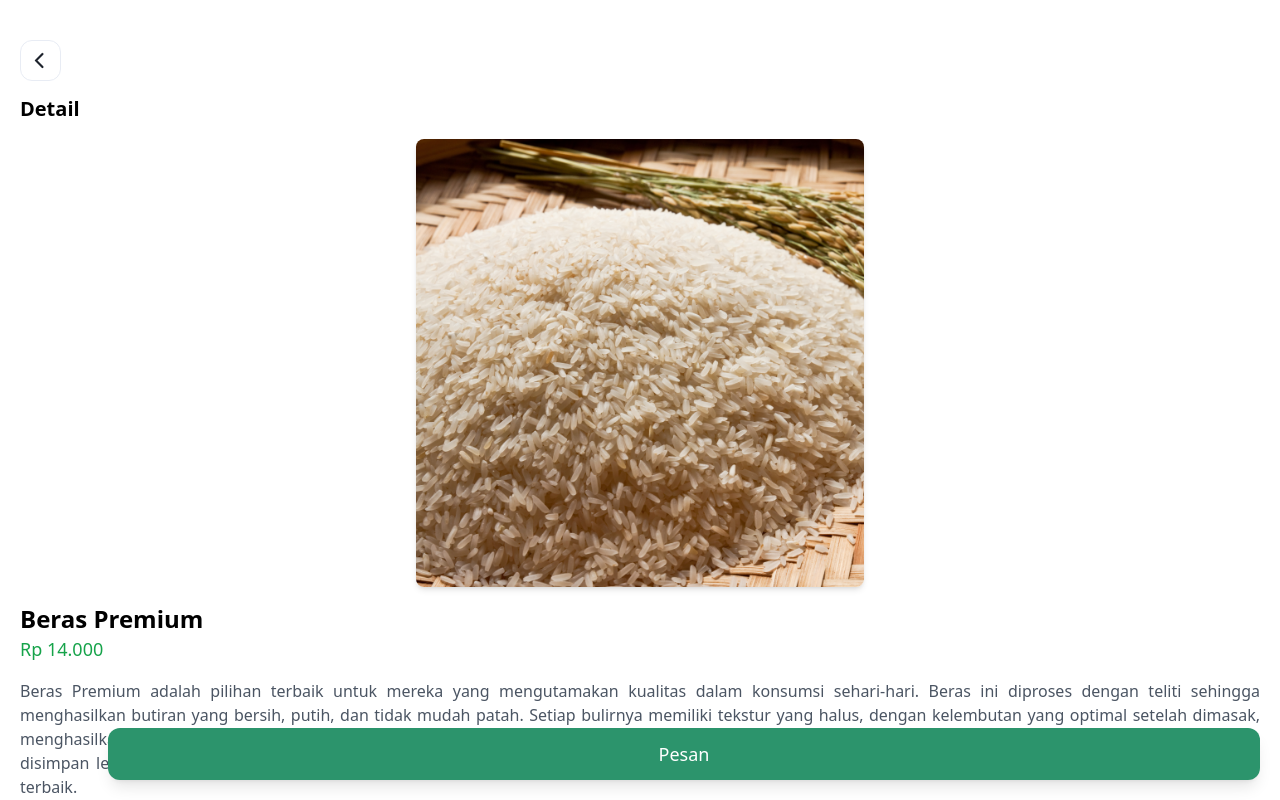
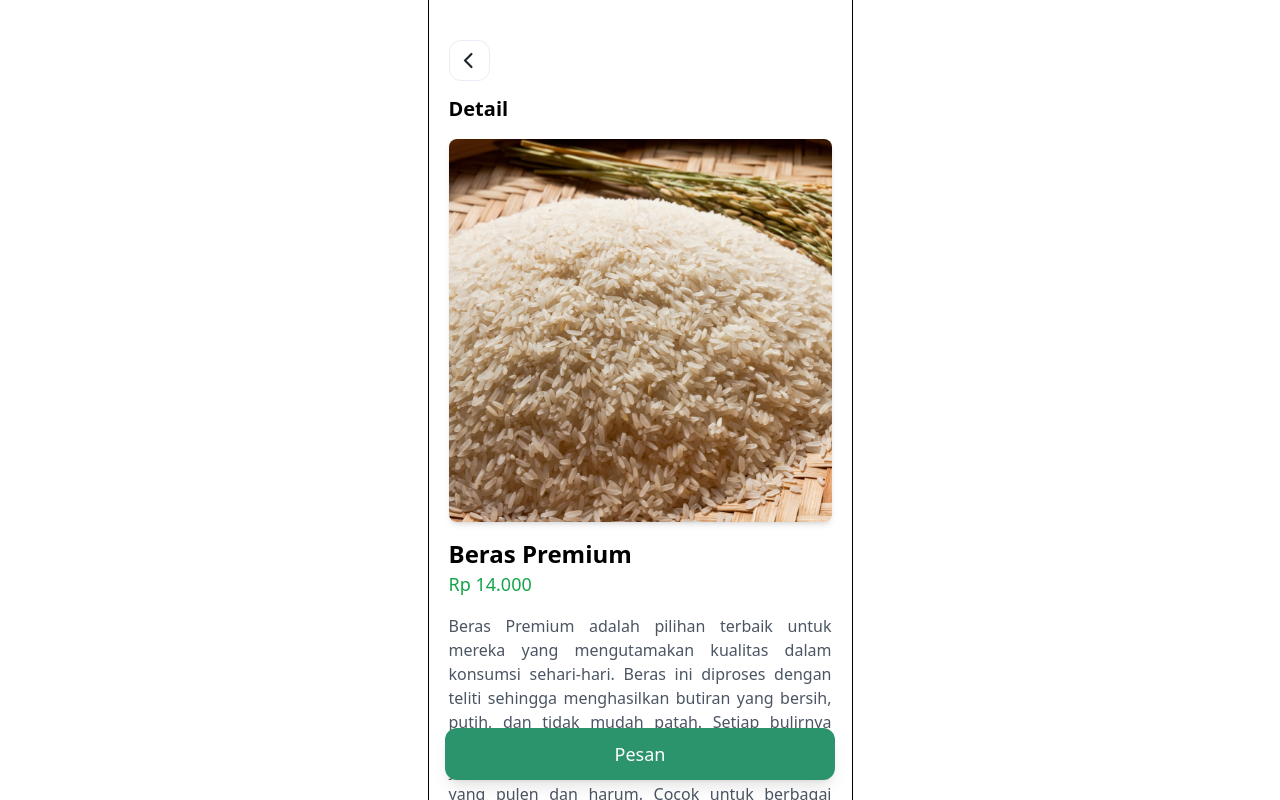
Before and after one commit to AbdanulIkhlas/agrofaster, a React (Vite) app: page /produk/konsumen/beli-hasil-panen/detail-produk/1 in a window 1280 px wide. Shown: the top 800 px of the page. Built offline with nearby package versions, Linux system fonts and the light colour scheme.

Commit message:
penyesuaian tampilan untuk tablet dan dekstop pada page detailProduk dan kategori

```diff
--- a/src/pages/detailProduk.jsx
+++ b/src/pages/detailProduk.jsx
@@ -23,7 +23,7 @@ const DetailProduk = () => {
   };
 
   return (
-    <div className="relative pt-[40px] px-5 pb-10">
+    <div className="relative pt-[40px] px-5 pb-10 min-h-screen md:w-[425px] md:mx-auto md:border-l md:border-r md:border-black ">
       <button onClick={handleBackClick}>
         <img src="../../../../../svg/back.svg" alt="Back" />
       </button>
@@ -43,18 +43,22 @@ const DetailProduk = () => {
         </div>
       </div>
       {/* Tombol Pesan */}
+      <div className="fixed bottom-5 right-0 w-full flex justify-center">
         <a
           href={`https://wa.me/6282242719909?text=${encodeURIComponent(
             `Hallo Saya ingin beli ${name}`
           )}`}
           target="_blank"
           rel="noopener noreferrer"
-        className="fixed flex w-[90%] justify-center items-center gap-2 bottom-5 right-5 bg-primary text-white p-3 rounded-xl shadow-lg hover:bg-green-600 transition-colors"
+          className="flex w-[90%] justify-center items-center gap-2
+          bg-primary text-white p-3 rounded-xl shadow-lg
+           hover:bg-green-600 transition-colors md:w-[390px]"
         >
           {/* <img src="../../../../../svg/whatsapp.svg" alt="Whatsapp" /> */}
           <p className="text-lg">Pesan</p>
         </a>
       </div>
+    </div>
   );
 };
 
--- a/src/pages/kategori.jsx
+++ b/src/pages/kategori.jsx
@@ -28,7 +28,7 @@ const Kategori = () => {
   );
 
   return (
-    <div className="pt-[40px] px-5 pb-10">
+    <div className="pt-[40px] px-5 pb-10 min-h-screen md:w-[425px] md:mx-auto md:border-l md:border-r md:border-black ">
       <button onClick={handleBackClick}>
         <img src="../../../../../svg/back.svg" alt="Back" />
       </button>
```
Lines whose indentation alone changed are shown as unchanged.
